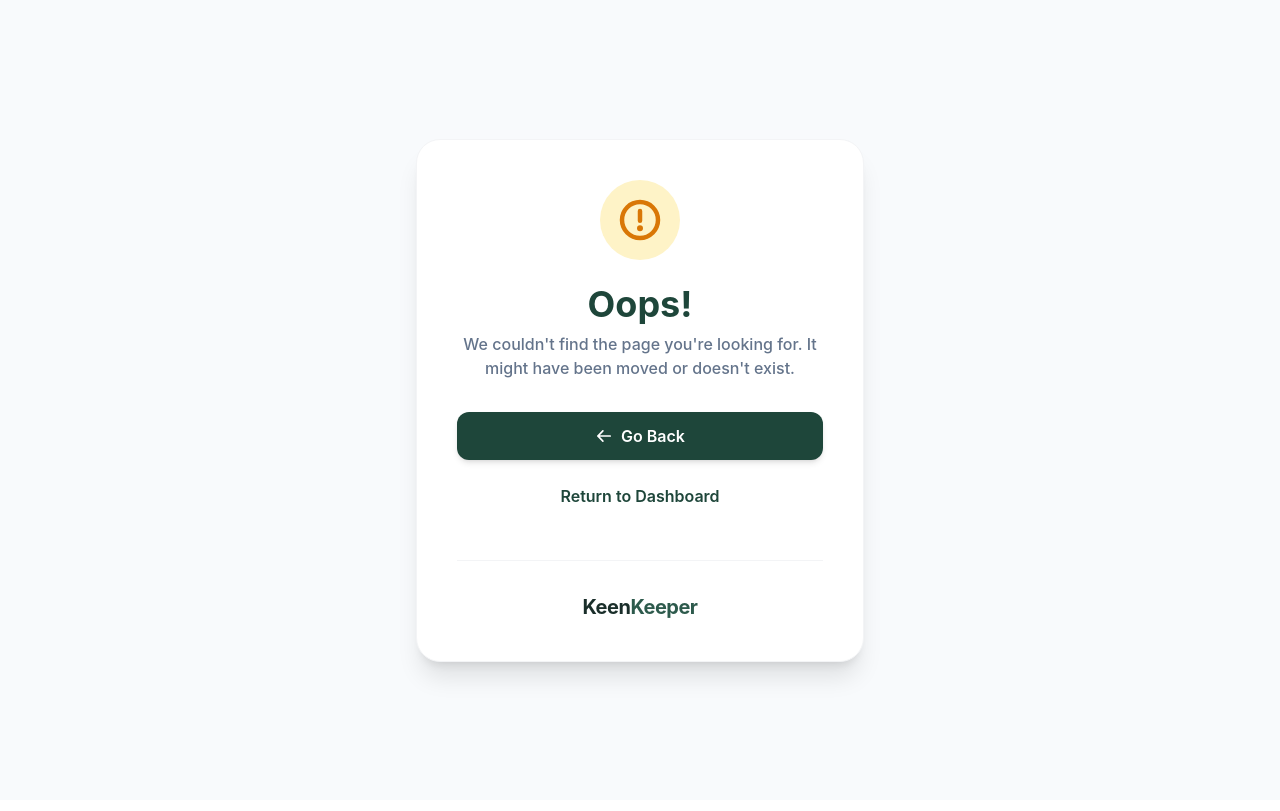
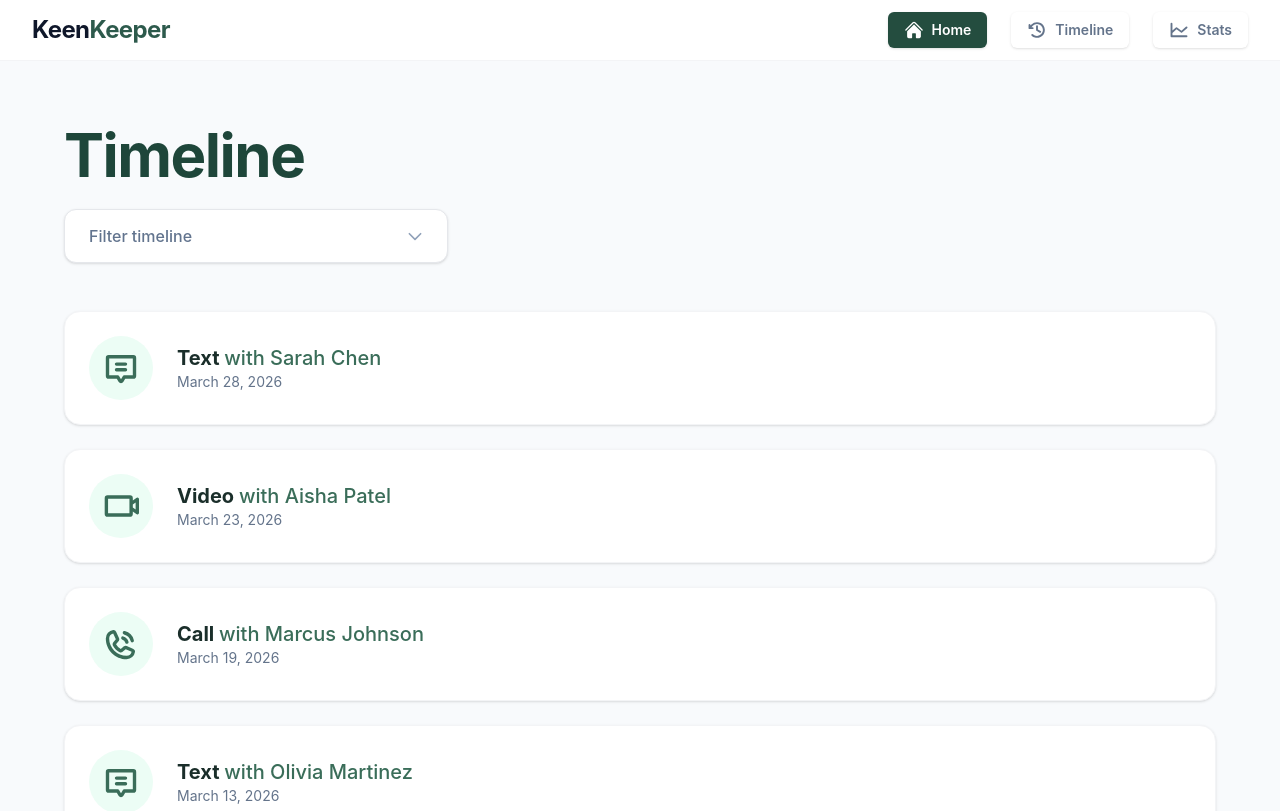
Before and after one commit to Mansib-Uddin101/assignment-7, a React (Vite) app: page /timeline in a window 1280 px wide. Shown: the top 811 px of the page. Built offline with nearby package versions, Linux system fonts and the light colour scheme.

Commit message:
Set up react toastify and contact button functions

```diff
--- a/package.json
+++ b/package.json
@@ -15,6 +15,7 @@
     "react-dom": "^19.2.4",
     "react-icons": "^5.6.0",
     "react-router": "^7.14.1",
+    "react-toastify": "^11.0.5",
     "tailwindcss": "^4.2.2"
   },
   "devDependencies": {
--- a/src/components/FriendDetails.jsx
+++ b/src/components/FriendDetails.jsx
@@ -12,7 +12,7 @@ import { FriendContext } from '../context/FriendContext';
 
 const FriendDetails = () => {
     const params = useParams();
-    const { friends } = useContext(FriendContext);
+    const { friends, handleContactBtn } = useContext(FriendContext);
     const selectedFriend = friends.find((friend) => friend.id == params.id);
 
     if (!selectedFriend) {
@@ -88,15 +88,15 @@ const FriendDetails = () => {
                     <div className="bg-white rounded-xl border border-gray-100 shadow-sm p-8">
                         <h3 className="text-[#1e463a] font-bold text-lg mb-6">Quick Check-In</h3>
                         <div className="grid grid-cols-3 gap-4">
-                            <button className="flex flex-col items-center justify-center gap-2 py-6 rounded-xl border border-gray-100 bg-slate-50/50 hover:bg-slate-100 transition-colors group">
+                            <button onClick={()=> handleContactBtn("call", selectedFriend.name)} className="flex flex-col items-center justify-center gap-2 py-6 rounded-xl border border-gray-100 bg-slate-50/50 hover:bg-slate-100 transition-colors group">
                                 <PiPhoneBold className="text-2xl text-slate-700" />
                                 <span className="text-sm font-medium text-slate-600">Call</span>
                             </button>
-                            <button className="flex flex-col items-center justify-center gap-2 py-6 rounded-xl border border-gray-100 bg-slate-50/50 hover:bg-slate-100 transition-colors">
+                            <button onClick={()=> handleContactBtn("text", selectedFriend.name)} className="flex flex-col items-center justify-center gap-2 py-6 rounded-xl border border-gray-100 bg-slate-50/50 hover:bg-slate-100 transition-colors">
                                 <PiChatCenteredTextBold className="text-2xl text-slate-700" />
                                 <span className="text-sm font-medium text-slate-600">Text</span>
                             </button>
-                            <button className="flex flex-col items-center justify-center gap-2 py-6 rounded-xl border border-gray-100 bg-slate-50/50 hover:bg-slate-100 transition-colors">
+                            <button onClick={()=> handleContactBtn("video", selectedFriend.name)} className="flex flex-col items-center justify-center gap-2 py-6 rounded-xl border border-gray-100 bg-slate-50/50 hover:bg-slate-100 transition-colors">
                                 <PiVideoCameraBold className="text-2xl text-slate-700" />
                                 <span className="text-sm font-medium text-slate-600">Video</span>
                             </button>
--- a/src/components/FriendsDisplay.jsx
+++ b/src/components/FriendsDisplay.jsx
@@ -1,23 +1,9 @@
-import React, { useEffect, useState } from 'react'
+import React, { useContext} from 'react'
 import FriendCard from './FriendCard';
+import { FriendContext } from '../context/FriendContext';
 
 const FriendsDisplay = () => {
-    const [friends, setFriends] = useState([]);
-    useEffect(() => {
-        const fetchProduct = async () => {
-            try {
-                const res = await fetch("/data.json");
-                const data = await res.json();
-                setFriends(data);
-                ;
-            }
-            catch (error) {
-                console.log("Error fetching data", error);
-
-            }
-        };
-        fetchProduct();
-    }, []);
+    const { friends } = useContext(FriendContext);
 
 
     return (
--- a/src/components/Navbar.jsx
+++ b/src/components/Navbar.jsx
@@ -1,8 +1,11 @@
-import React from 'react';
+import React, { useState } from 'react';
 import { HiHome } from 'react-icons/hi2';
 import { PiClockCounterClockwiseBold, PiChartLineBold } from 'react-icons/pi';
+import { Link } from 'react-router';
+
 
 const Navbar = () => {
+  const [currentPage, setCurrentPage] = useState("home")
   return (
     <nav className="w-full bg-white border-b border-gray-100 px-8 py-3 flex items-center justify-between sticky top-0 z-50">
       <div className="flex items-center">
@@ -12,22 +15,27 @@ const Navbar = () => {
       </div>
 
       <div className="flex items-center space-x-6">
-        <button className="flex items-center gap-2 bg-[#244D3F] text-white px-4 py-2 rounded-md shadow-sm transition-all hover:bg-[#16352c]">
+        <Link to="/">
+          <button onClick={()=> setCurrentPage("home")} className={`flex items-center gap-2 ${currentPage === "home" ? "bg-[#244D3F] text-white": "text-[#64748b]"} px-4 py-2 rounded-md shadow-sm transition-all hover:bg-[#16352c]`}>
             <HiHome className="text-xl" />
             <span className="font-semibold text-sm">Home</span>
           </button>
+        </Link>
 
-        <button className="flex items-center gap-2 text-[#64748b] hover:text-[#1e293b] transition-colors group">
+        <Link to="/timeline">
+          <button onClick={()=> setCurrentPage("timelnie")} className={`flex items-center gap-2 ${currentPage === "timeline" ? "bg-[#244D3F] text-white": "text-[#64748b]"} px-4 py-2 rounded-md shadow-sm transition-all hover:bg-[#16352c]`}>
             <PiClockCounterClockwiseBold className="text-xl" />
             <span className="font-semibold text-sm">Timeline</span>
           </button>
-
-        <button className="flex items-center gap-2 text-[#64748b] hover:text-[#1e293b] transition-colors group">
+        </Link>
+        <Link to="/stats">
+          <button onClick={()=> setCurrentPage("stats")} className={`flex items-center gap-2 ${currentPage === "stats" ? "bg-[#244D3F] text-white": "text-[#64748b]"} px-4 py-2 rounded-md shadow-sm transition-all hover:bg-[#16352c]`}>
             <PiChartLineBold className="text-xl" />
             <span className="font-semibold text-sm">Stats</span>
           </button>
+        </Link>
       </div>
-    </nav>
+    </nav >
   );
 };
 
--- a/src/context/FriendContext.jsx
+++ b/src/context/FriendContext.jsx
@@ -1,4 +1,5 @@
 import React, { createContext, useEffect, useState } from 'react'
+import { toast } from 'react-toastify';
 
 export const FriendContext = createContext()
 const FriendProvider = ({ children }) => {
@@ -18,8 +19,15 @@ const FriendProvider = ({ children }) => {
         };
         fetchProduct();
     }, []);
+
+    const handleContactBtn = (contactType, name) => {
+        console.log(contactType, name);
+        toast.success(`${contactType} with ${name} set to Timeline`)
+
+    }
+
     const data ={
-        friends
+        friends, handleContactBtn
     }
     return (
         <FriendContext.Provider value={data}>
--- a/src/main.jsx
+++ b/src/main.jsx
@@ -1,12 +1,15 @@
 import { Component, StrictMode } from 'react'
 import { createRoot } from 'react-dom/client'
 import './index.css'
+import { ToastContainer, toast } from 'react-toastify';
+import 'react-toastify/dist/ReactToastify.css';
 import { createBrowserRouter, RouterProvider } from 'react-router'
 import MainLayout from './layouts/MainLayout.jsx'
 import HomePage from './pages/HomePage.jsx'
 import FriendDetails from './components/FriendDetails.jsx'
 import ErrorPage from './components/ErrorPage.jsx'
 import FriendProvider from './context/FriendContext.jsx'
+import TimelinePage from './pages/TimelinePage.jsx'
 
 const router = createBrowserRouter([
   {
@@ -20,6 +23,10 @@ const router = createBrowserRouter([
       {
         path: "/details/:id",
         element: <FriendDetails/>
+      },
+      {
+        path: "/timeline",
+        element: <TimelinePage/>
       }
     ],
     errorElement: <ErrorPage/>
@@ -30,6 +37,7 @@ createRoot(document.getElementById('root')).render(
   <StrictMode>
     <FriendProvider>
       <RouterProvider router={router} />
+      <ToastContainer position="top-right" autoClose={3000} />
     </FriendProvider>
   </StrictMode>,
 )
--- /dev/null
+++ b/src/pages/TimelinePage.jsx
@@ -0,0 +1,75 @@
+import React from 'react';
+import { PiHandshakeBold, PiChatCenteredTextBold, PiVideoCameraBold, PiPhoneCallBold, PiCaretDownBold } from 'react-icons/pi';
+
+const TimelineEvent = ({ type, contact, date }) => {
+  const getIcon = () => {
+    switch (type) {
+      case 'Text': return <PiChatCenteredTextBold className="text-[#3a6d59]" />;
+      case 'Video': return <PiVideoCameraBold className="text-[#3a6d59]" />;
+      case 'Call': return <PiPhoneCallBold className="text-[#3a6d59]" />;
+      default: return null;
+    }
+  };
+
+  return (
+    <div className="flex items-center gap-6 bg-white p-6 rounded-2xl border border-gray-100 shadow-sm transition-shadow hover:shadow-md">
+      <div className="w-16 h-16 flex items-center justify-center bg-[#ecfdf5] rounded-full text-4xl">
+        {getIcon()}
+      </div>
+      <div className="flex-1">
+        <h3 className="text-xl font-bold text-[#1a2e2a]">
+          {type} <span className="text-[#3a6d59] font-medium">with {contact}</span>
+        </h3>
+        <p className="text-[#64748b] text-sm">{date}</p>
+      </div>
+    </div>
+  );
+};
+
+const TimelinePage = () => {
+  const timelineData = [
+    { type: 'Text', contact: 'Sarah Chen', date: 'March 28, 2026' },
+    { type: 'Video', contact: 'Aisha Patel', date: 'March 23, 2026' },
+    { type: 'Call', contact: 'Marcus Johnson', date: 'March 19, 2026' },
+    { type: 'Text', contact: 'Olivia Martinez', date: 'March 13, 2026' },
+  ];
+
+  return (
+    <div className="min-h-screen bg-[#f8fafc] p-10 md:p-16">
+      <div className="max-w-7xl mx-auto">
+
+        {/* Header Section */}
+        <div className="flex flex-col gap-6 mb-12">
+          <h1 className="text-6xl font-bold text-[#1e463a] tracking-tight">Timeline</h1>
+
+          {/* Custom Filter Select */}
+          <div className="relative max-w-sm">
+            <select className="w-full bg-white text-slate-500 border border-gray-200 pl-6 pr-12 py-3.5 rounded-xl font-medium appearance-none focus:ring-2 focus:ring-[#3a6d59] focus:border-[#3a6d59] shadow-sm cursor-pointer">
+              <option value="">Filter timeline</option>
+              <option value="meetup">Meetups only</option>
+              <option value="text">Texts only</option>
+              <option value="call">Calls only</option>
+              <option value="video">Video only</option>
+            </select>
+            <PiCaretDownBold className="absolute right-6 top-1/2 -translate-y-1/2 text-slate-400 text-lg pointer-events-none" />
+          </div>
+        </div>
+
+        {/* Timeline Events Feed */}
+        <div className="space-y-6">
+          {timelineData.map((event, index) => (
+            <TimelineEvent
+              key={index}
+              type={event.type}
+              contact={event.contact}
+              date={event.date}
+            />
+          ))}
+        </div>
+
+      </div>
+    </div>
+  );
+};
+
+export default TimelinePage;
```
Also changed, not shown: 1 other file (tests, documents, lock files or other folders). Lines whose indentation alone changed are shown as unchanged.
